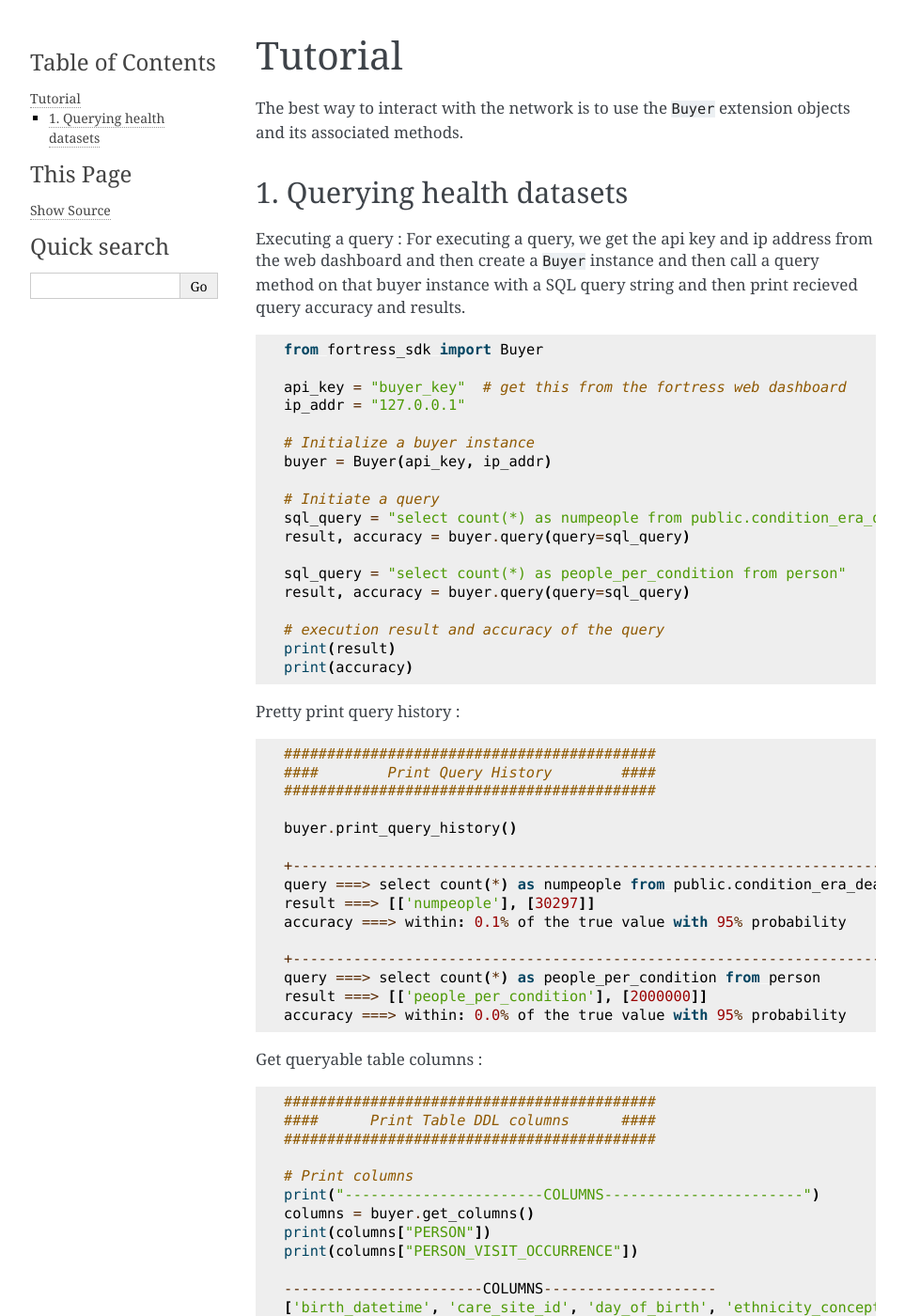
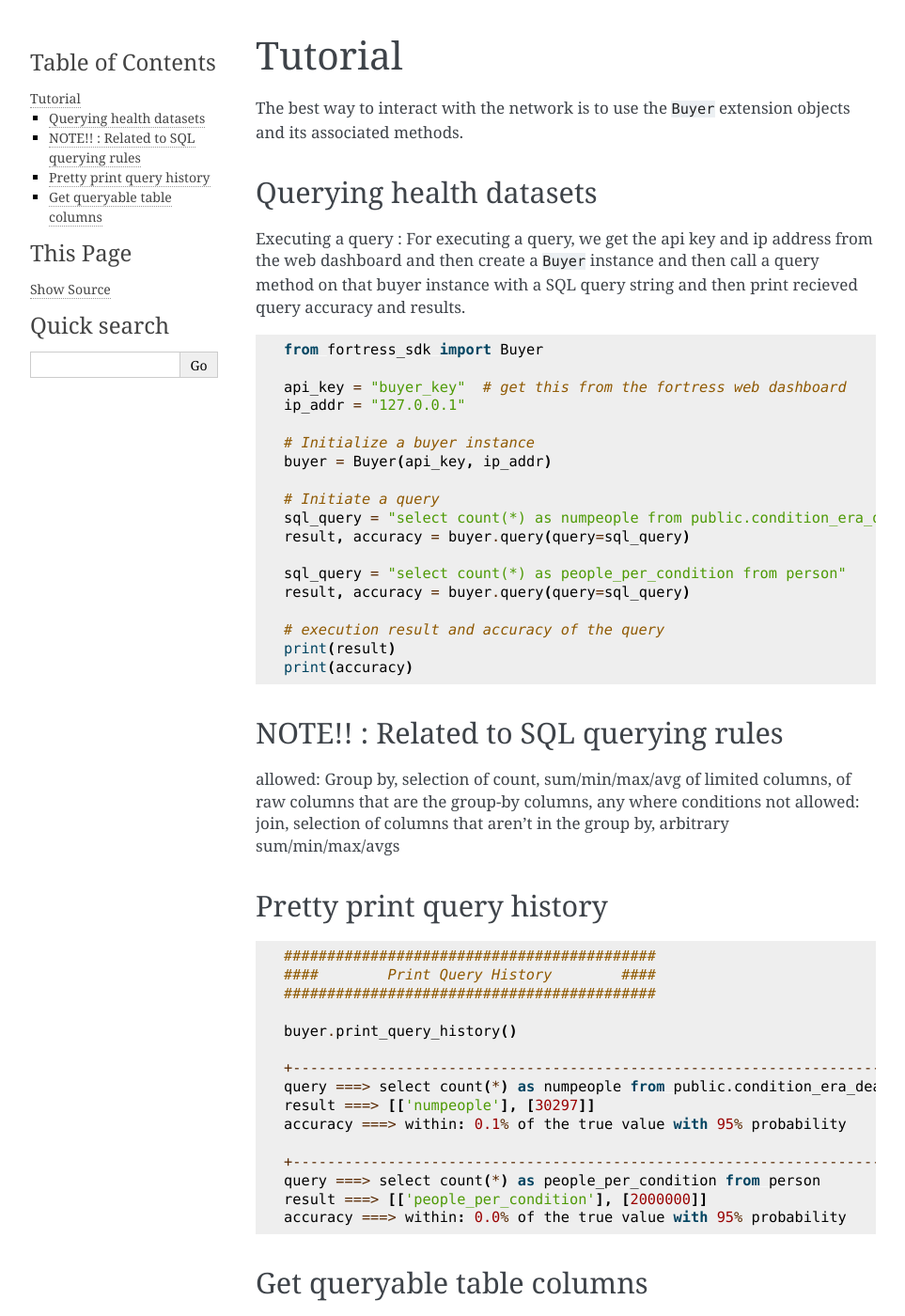
Before and after one commit to Atbash-Labs/python-sdk, a Sphinx documentation site: the page built from docs/tutorial.rst, in a window 1280 px wide and 1400 px high. Shown: the whole window at 94% size, without its empty margins (148-1111 px from the left). Built offline with Sphinx 7.4.7, drawn with Linux system fonts in a browser that asks for light colours.

Commit message:
add docs for sql rules

```diff
--- a/docs/tutorial.rst
+++ b/docs/tutorial.rst
@@ -4,8 +4,8 @@ Tutorial
 The best way to interact with the network is to use the ``Buyer`` extension objects and its associated methods.
 
 
-1. Querying health datasets
------------------------------
+Querying health datasets
+----------------------------
 Executing a query :
 For executing a query, we get the api key and ip address from the web dashboard and then create a
 ``Buyer`` instance and then call a query method on that buyer instance with a SQL query string and then print recieved query accuracy and results.
@@ -33,8 +33,15 @@ For executing a query, we get the api key and ip address from the web dashboard
     print(accuracy)
 
 
+NOTE!! : Related to SQL querying rules
+----------------------------------------
 
-Pretty print query history :
+allowed:  Group by, selection of count, sum/min/max/avg of limited columns, of raw columns that are the group-by columns, any where conditions
+not allowed:  join, selection of columns that aren't in the group by, arbitrary sum/min/max/avgs
+
+
+Pretty print query history
+------------------------------
 
 .. code-block:: python
 
@@ -56,7 +63,8 @@ Pretty print query history :
 
 
 
-Get queryable table columns :
+Get queryable table columns
+------------------------------
 
 .. code-block:: python
 
```
Also changed, not shown: other parts of docs/tutorial.rst (+1 -1 lines).
